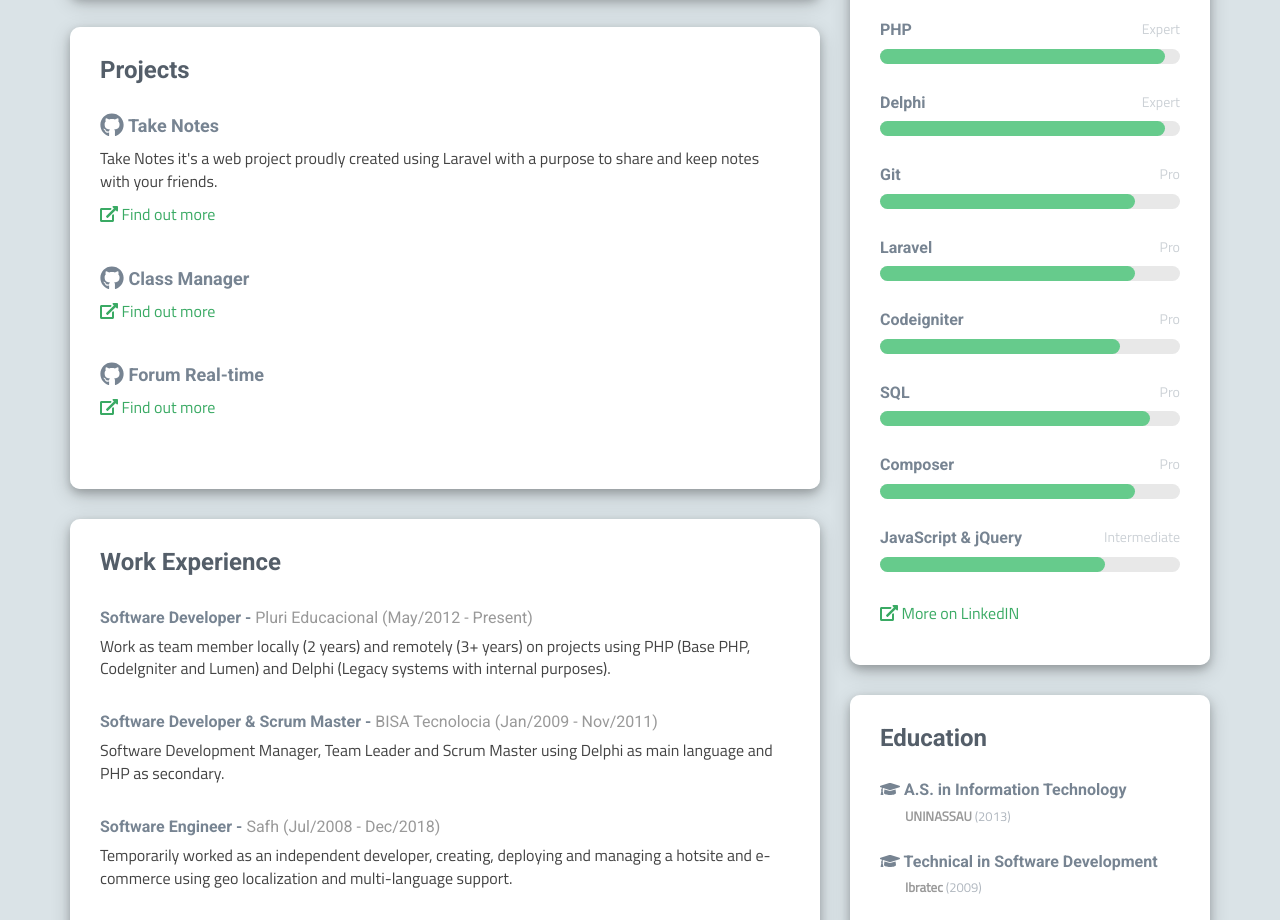
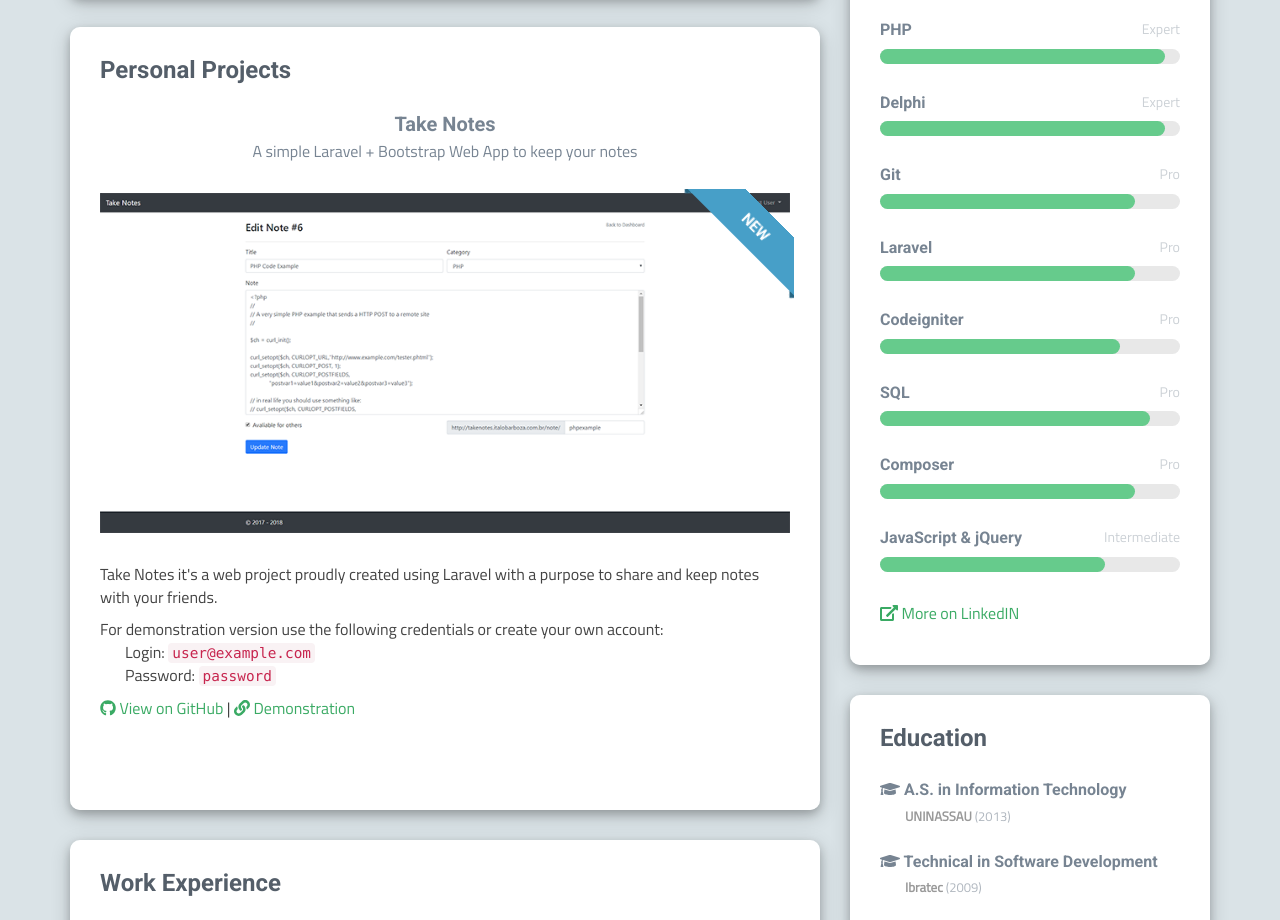
Before and after one commit to italobarboza/portfolio, a plain HTML site: page index.html in a window 1280 px wide. Shown: the part 564-1484 px from the top of the page. Drawn offline with nearby package versions, Linux system fonts and the light colour scheme; no server answers; some icons are missing.

Commit message:
Improvements to Projects Section > Now named: Personal Projects

```diff
--- a/assets/css/styles.css
+++ b/assets/css/styles.css
@@ -592,3 +592,6 @@
     width: 1360px;
   }
 }
+.logininfo {
+  margin-left: 25px;
+}
--- a/index.html
+++ b/index.html
@@ -76,25 +76,25 @@
                 <!--//section-->
                 <section class="latest section">
                     <div class="section-inner">
-                        <h2 class="heading">Projects</h2>
+                        <h2 class="heading">Personal Projects</h2>
                         <div class="content">
-                            <div class="item row">
-                                <div class="desc col-md-12 col-sm-12 col-xs-12">
-                                    <h3 class="title"><i class="fab fa-lg fa-github" aria-hidden="true"></i> <a href="https://github.com/italobarboza/takenotes" target="_blank">Take Notes</a></h3>
+                            <div class="item featured text-center">
+                                <h3 class="title"><a href="http://themes.3rdwavemedia.com/website-templates/responsive-bootstrap-theme-for-products-velocity/" target="_blank">Take Notes</a></h3>
+                                <p class="summary">A simple Laravel + Bootstrap Web App to keep your notes</p>
+                                <div class="featured-image">
+                                    <a href="http://themes.3rdwavemedia.com/website-templates/responsive-bootstrap-theme-for-products-velocity/" target="_blank">
+                                    <img class="img-responsive project-image" src="assets/images/projects/takenotes_screenshot.png" alt="Take Notes" />
+                                    </a>
+                                    <div class="ribbon">
+                                        <div class="text">New</div>
+                                        </div>
+                                    </div>
+                                <div class="desc text-left">
                                     <p>Take Notes it's a web project proudly created using Laravel with a purpose to share and keep notes with your friends.</p>
-                                    <p><a class="more-link" href="https://github.com/italobarboza/takenotes" target="_blank"><i class="fas fa-external-link-alt"></i> Find out more</a></p>
-                                </div><!--//desc-->
-                            </div><!--//item-->
-                            <div class="item row">
-                                <div class="desc col-md-12 col-sm-12 col-xs-12">
-                                    <h3 class="title"><i class="fab fa-lg fa-github" aria-hidden="true"></i> <a href="https://github.com/italobarboza/classmanager" target="_blank">Class Manager</a></h3>
-                                    <p><a class="more-link" href="https://github.com/italobarboza/classmanager" target="_blank"><i class="fas fa-external-link-alt"></i> Find out more</a></p>
-                                </div><!--//desc-->
-                            </div><!--//item-->
-                            <div class="item row">
-                                <div class="desc col-md-12 col-sm-12 col-xs-12">
-                                    <h3 class="title"><i class="fab fa-lg fa-github" aria-hidden="true"></i> <a href="https://github.com/italobarboza/forum-real-time" target="_blank">Forum Real-time</a></h3>
-                                    <p><a class="more-link" href="https://github.com/italobarboza/forum-real-time" target="_blank"><i class="fas fa-external-link-alt"></i> Find out more</a></p>
+                                    <p>For demonstration version use the following credentials or create your own account:<br>
+                                        <span class="logininfo">Login: <code>user@example.com</code></span><br>
+                                        <span class="logininfo">Password: <code>password</code></span></p>
+                                    <p><a class="more-link" href="https://github.com/italobarboza/takenotes" target="_blank"><i class="fab fa-github"></i> View on GitHub</a> | <a class="more-link" href="http://takenotes.italobarboza.com.br" target="_blank"><i class="fas fa-link"></i> Demonstration</a></p>
                                 </div><!--//desc-->
                             </div><!--//item-->
                         </div><!--//content-->
```
Also changed, not shown: assets/images/projects/takenotes_screenshot.png (added).
